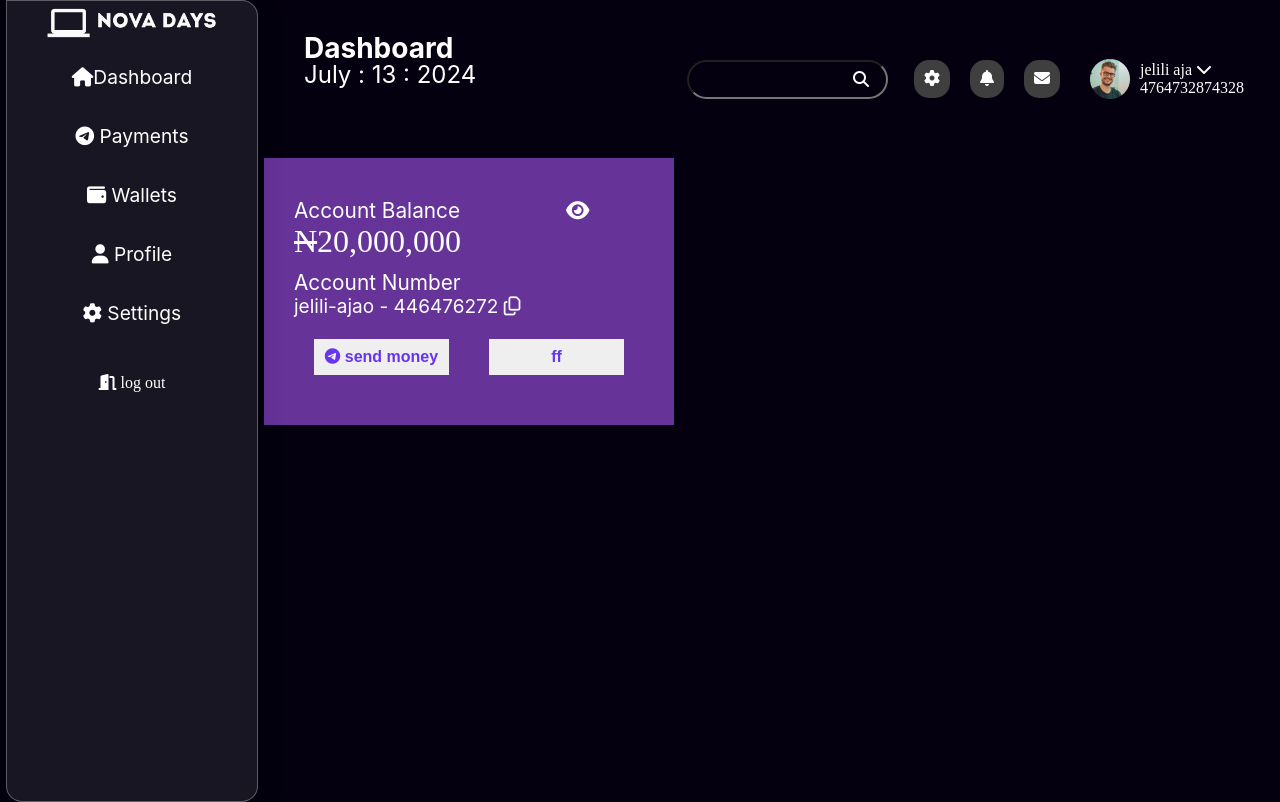
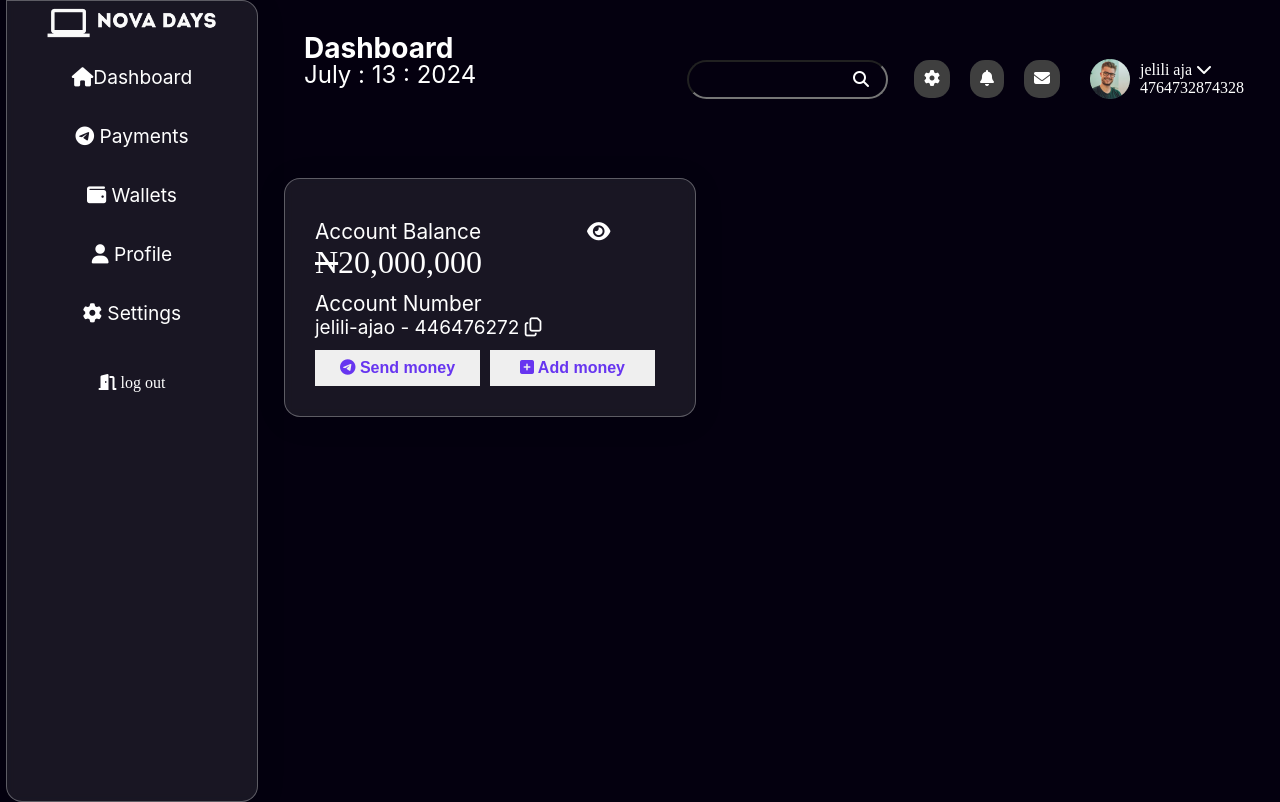
Before and after one commit to GAMSH655/NoOVA-DASHBOARD, a React (Vite) app: page / in a window 1280 px wide. Built offline with nearby package versions, Linux system fonts and the light colour scheme.

Commit message:
am through with the box1

```diff
--- a/src/components/Grid.module.css
+++ b/src/components/Grid.module.css
@@ -1,7 +1,14 @@
 .flexBox1{
-    background-color: rebeccapurple;
     padding: 30px;
     width: 350px;
+    border-radius: 20px;
+    background: rgba(242, 242, 242, 0.09);
+    border-radius: 16px;
+    box-shadow: 0 4px 30px rgba(0, 0, 0, 0.1);
+    backdrop-filter: blur(5px);
+    -webkit-backdrop-filter: blur(5px);
+    border: 1px solid rgba(255, 255, 255, 0.3);
+    margin: 20px;
 }
 .eyecom{
     display: flex;
@@ -46,16 +53,16 @@ text-align: left;
 button{
      background-color: reds;
      width: 180px;
-     margin-top: 15px;
      border: none;
-     margin: 20px;
-     margin-left: 20px;
+     margin-top: 10px;
+     margin-right: 10px;
      padding: 9px;
      font-size: 1rem;
      font-weight: bold;
-     color:rgba(103, 53, 240, 1);
-     ;
+     color:rgba(103, 53, 240, 1);;
 }
 .btnCont{
     display: flex;
+    justify-content: flex-start;
+
 }
--- a/src/components/GridComp.jsx
+++ b/src/components/GridComp.jsx
@@ -16,10 +16,10 @@ const GridAspect=()=>{
               <p className={Gridstyles.jelili}>jelili-ajao - 446476272 <i class="fa-sharp fa-regular fa-copy"></i></p>
               <div className={Gridstyles.btnCont}>
                   <button>
-                  <i className="fa-brands fa-telegram icons"></i> send money
+                  <i className="fa-brands fa-telegram icons"></i> Send money
                   </button>
                   <button>
-                    ff
+                  <i class="fa-sharp fa-solid fa-square-plus"></i> Add money
                   </button>
               </div>
           </div>
```
